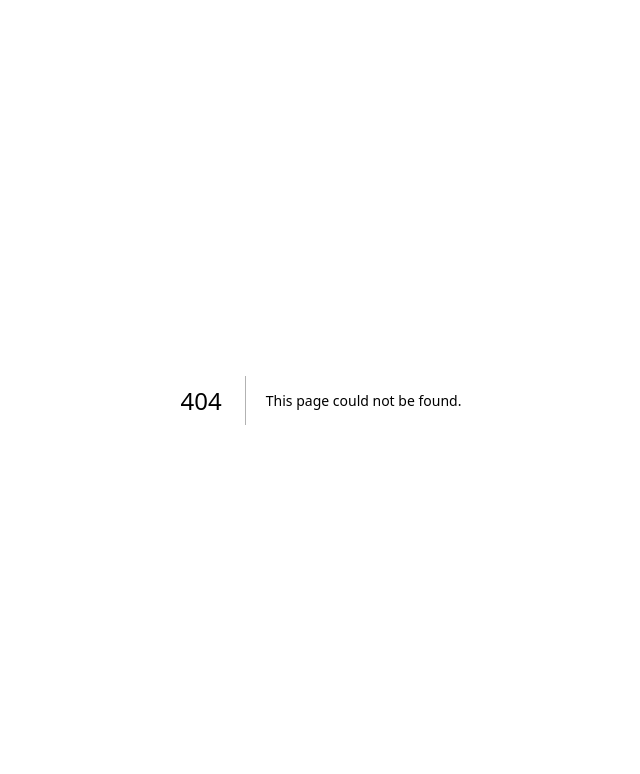
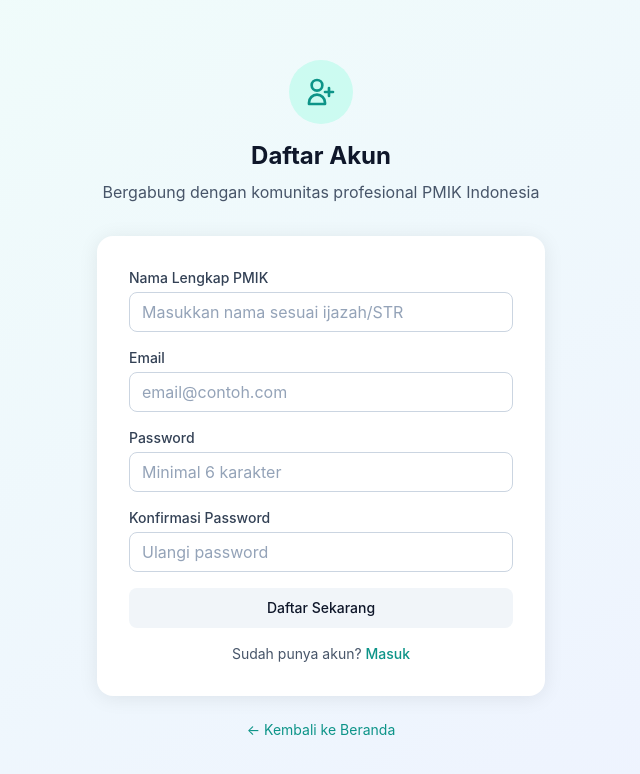
Before and after one commit to broian83/cpdpormiki, a Next.js app: page /register in a window 1280 px wide. Before the commit this address had no page. Shown: the top 774 px of the page, without its empty margins (319-959 px from the left). Built offline with nearby package versions, Linux system fonts and the light colour scheme; no server answers.

Commit message:
feat: add registration page and form

```diff
--- /dev/null
+++ b/src/app/register/page.tsx
@@ -0,0 +1,40 @@
+// @ts-nocheck
+import { redirect } from 'next/navigation'
+import { createServerClient } from '@/lib/supabase/server'
+import Link from 'next/link'
+import { RegisterForm } from '@/components/auth/register-form'
+
+export default async function RegisterPage() {
+  const supabase = await createServerClient()
+  const { data: { session } } = await supabase.auth.getSession()
+
+  if (session) {
+    redirect('/dashboard')
+  }
+
+  return (
+    <div className="min-h-screen flex flex-col items-center justify-center p-4 bg-gradient-to-br from-teal-50 to-indigo-50">
+      <div className="w-full max-w-md">
+        <div className="text-center mb-8">
+          <Link href="/" className="inline-flex items-center justify-center w-16 h-16 rounded-full bg-teal-100 mb-4">
+            <svg className="w-8 h-8 text-teal-600" fill="none" stroke="currentColor" viewBox="0 0 24 24">
+              <path strokeLinecap="round" strokeLinejoin="round" strokeWidth={2} d="M18 9v3m0 0v3m0-3h3m-3 0h-3m-2-5a4 4 0 11-8 0 4 4 0 018 0zM3 20a6 6 0 0112 0v1H3v-1z" />
+            </svg>
+          </Link>
+          <h1 className="text-2xl font-bold text-slate-900">Daftar Akun</h1>
+          <p className="text-slate-600 mt-2">Bergabung dengan komunitas profesional PMIK Indonesia</p>
+        </div>
+
+        <div className="bg-white rounded-2xl shadow-soft p-8">
+          <RegisterForm />
+        </div>
+
+        <p className="text-center text-sm text-slate-500 mt-6">
+          <Link href="/" className="text-teal-600 hover:text-teal-700">
+            ← Kembali ke Beranda
+          </Link>
+        </p>
+      </div>
+    </div>
+  )
+}
--- /dev/null
+++ b/src/components/auth/register-form.tsx
@@ -0,0 +1,128 @@
+'use client'
+
+import { useState } from 'react'
+import Link from 'next/link'
+import { useRouter } from 'next/navigation'
+import { useForm } from 'react-hook-form'
+import { zodResolver } from '@hookform/resolvers/zod'
+import { createClient } from '@/lib/supabase/client'
+import { registerSchema, type RegisterInput } from '@/lib/validators'
+import { Button } from '@/components/ui/button'
+import { Input } from '@/components/ui/input'
+
+export function RegisterForm() {
+  const router = useRouter()
+  const supabase = createClient()
+  const [error, setError] = useState<string | null>(null)
+  const [success, setSuccess] = useState(false)
+  const [isLoading, setIsLoading] = useState(false)
+
+  const {
+    register,
+    handleSubmit,
+    formState: { errors },
+  } = useForm<RegisterInput>({
+    resolver: zodResolver(registerSchema),
+  })
+
+  const onSubmit = async (data: RegisterInput) => {
+    setIsLoading(true)
+    setError(null)
+
+    try {
+      const { error: authError } = await supabase.auth.signUp({
+        email: data.email,
+        password: data.password,
+        options: {
+          data: {
+            nama_pmik: data.nama_pmik,
+          },
+          emailRedirectTo: `${window.location.origin}/auth/callback`,
+        },
+      })
+
+      if (authError) {
+        setError(authError.message)
+        return
+      }
+
+      setSuccess(true)
+      // Redirect after a delay or show success message
+      setTimeout(() => {
+        router.push('/login')
+      }, 3000)
+    } catch (err) {
+      setError('Terjadi kesalahan. Silakan coba lagi.')
+    } finally {
+      setIsLoading(false)
+    }
+  }
+
+  if (success) {
+    return (
+      <div className="text-center space-y-4">
+        <div className="p-4 rounded-xl bg-teal-50 border border-teal-100 text-teal-700">
+          <p className="font-semibold text-lg">Pendaftaran Berhasil!</p>
+          <p className="text-sm mt-1">Silakan cek email Anda untuk verifikasi (jika diaktifkan) atau silakan masuk.</p>
+        </div>
+        <Link href="/login">
+          <Button variant="outline" className="w-full mt-4">
+            Ke Halaman Masuk
+          </Button>
+        </Link>
+      </div>
+    )
+  }
+
+  return (
+    <form onSubmit={handleSubmit(onSubmit)} className="space-y-4">
+      {error && (
+        <div className="p-3 rounded-lg bg-red-50 border border-red-200 text-red-600 text-sm">
+          {error}
+        </div>
+      )}
+
+      <Input
+        label="Nama Lengkap PMIK"
+        placeholder="Masukkan nama sesuai ijazah/STR"
+        error={errors.nama_pmik?.message}
+        {...register('nama_pmik')}
+      />
+
+      <Input
+        label="Email"
+        type="email"
+        placeholder="email@contoh.com"
+        error={errors.email?.message}
+        {...register('email')}
+      />
+
+      <Input
+        label="Password"
+        type="password"
+        placeholder="Minimal 6 karakter"
+        error={errors.password?.message}
+        {...register('password')}
+      />
+
+      <Input
+        label="Konfirmasi Password"
+        type="password"
+        placeholder="Ulangi password"
+        error={errors.confirmPassword?.message}
+        {...register('confirmPassword')}
+      />
+
+      <Button type="submit" className="w-full" isLoading={isLoading}>
+        Daftar Sekarang
+      </Button>
+
+      <p className="text-center text-sm text-slate-600">
+        Sudah punya akun?{' '}
+        <Link href="/login" className="text-teal-600 hover:text-teal-700 font-medium">
+          Masuk
+        </Link>
+      </p>
+    </form>
+  )
+}
```
